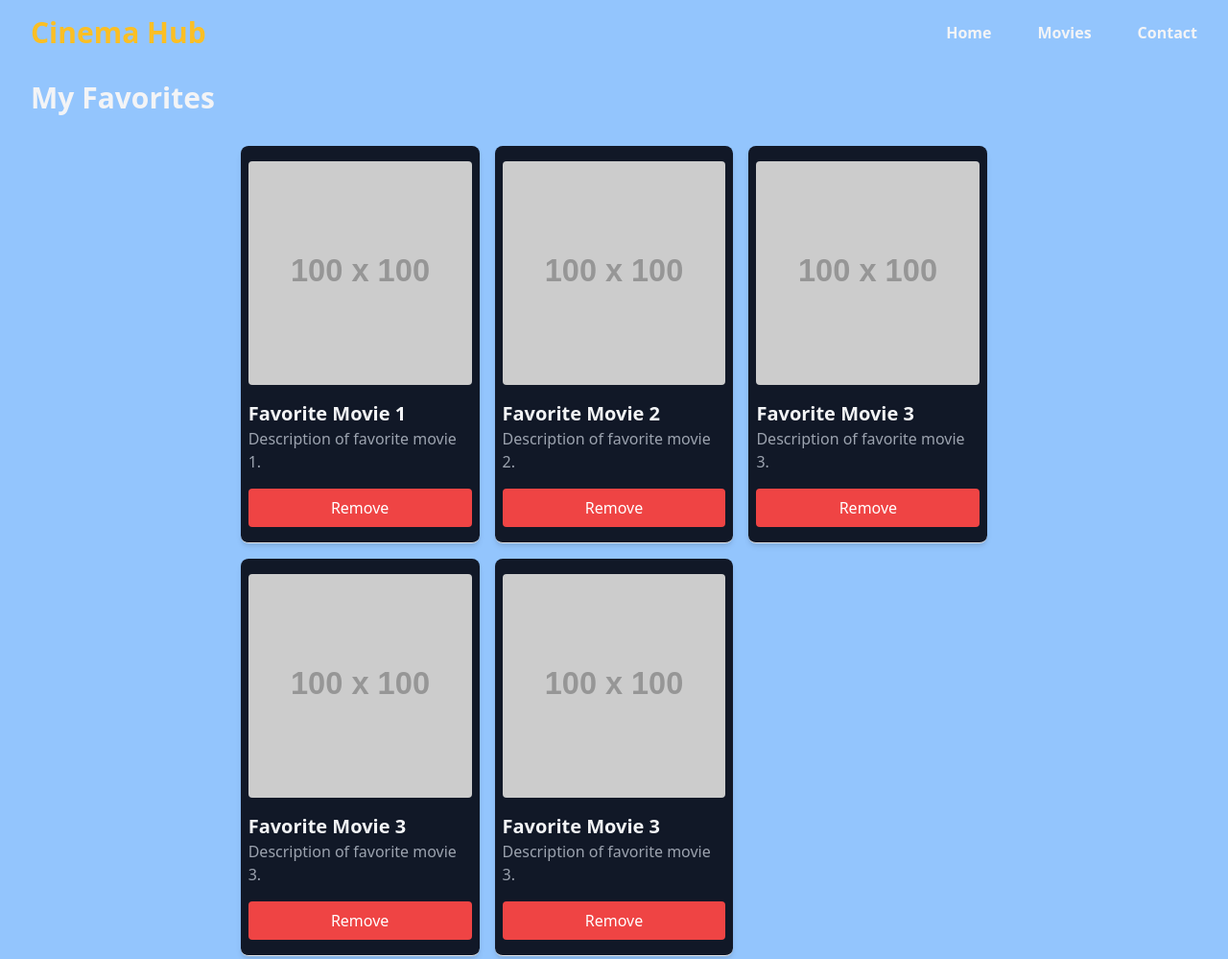
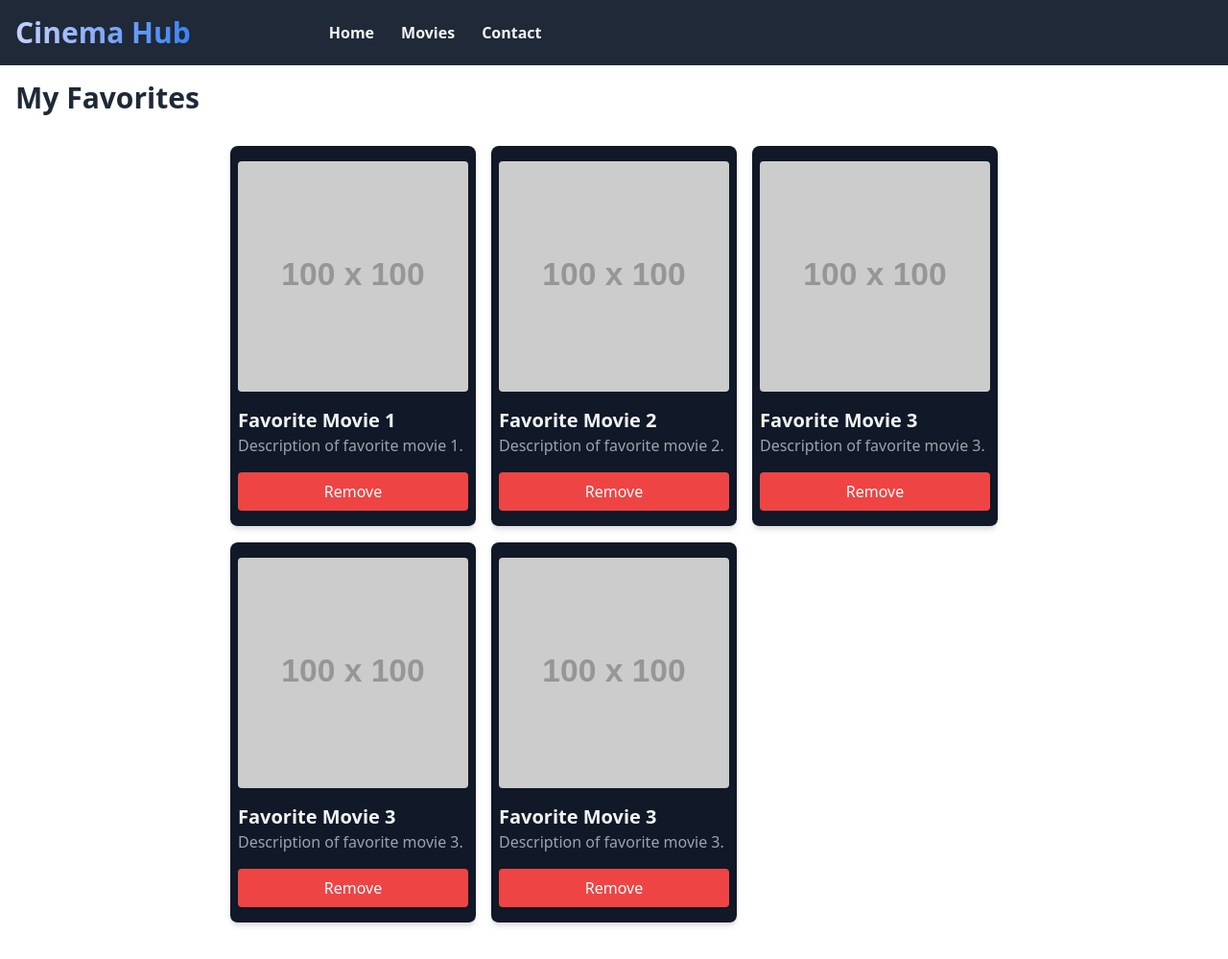
Before and after one commit to DyaaElabasiry/Movies, a plain HTML site: page src/favs/favs.html in a window 1280 px wide. Shown: the whole page at 96% size. Drawn offline with nearby package versions, Linux system fonts and the light colour scheme; placeholder pictures from the web are drawn by us.

Commit message:
added header and favs.js file and adjusted the style to match home

```diff
--- a/src/favs/favs.html
+++ b/src/favs/favs.html
@@ -8,22 +8,33 @@
       rel="stylesheet"
     />
   </head>
-  <body class="text-gray-100 bg-blue-300 mx-4">
-    <header class="">
-   <div class="container mx-auto px-4 py-4 flex justify-between items-center flex-wrap">
-  <h1 class="text-2xl sm:text-3xl font-bold text-left text-yellow-400 sm:mr-36">Cinema Hub</h1>
-  <nav class="mt-4 sm:mt-0">
-    <ul class="flex space-x-4 sm:space-x-12">
-      <li><a href="#" class="hover:text-yellow-300 font-bold">Home</a></li>
-      <li><a href="#" class="hover:text-yellow-300 font-bold">Movies</a></li>
-      <li><a href="#" class="hover:text-yellow-300 font-bold">Contact</a></li>
-    </ul>
-</nav>
+  <body class="text-gray-100 bg-white-300">
+   <!-- Header Section -->
+<header class="bg-gray-800 top-0 z-10">
+  <div class="container mx-auto px-4 py-4 flex items-center flex-wrap">
+    <h1 class="text-2xl sm:text-3xl font-bold text-left sm:mr-36 bg-gradient-to-r from-indigo-200 to-blue-500 text-transparent bg-clip-text">Cinema Hub</h1>
+    <nav class="mt-3 sm:mt-0 flex-grow">
+      <ul class="flex sm:space-x-7 justify-start">
+        <li><a href="#" class="hover:text-yellow-300 font-bold">Home</a></li>
+        <li class="relative group">
+          <a href="#" class="hover:text-yellow-300 font-bold">Movies</a>
+           <!-- Dropdown Menu -->
+<div class="absolute left-0 hidden group-hover:block bg-white divide-y divide-gray-100 rounded-lg shadow w-44 z-30" id="DropdownMenu">
+  <ul class="py-2 text-sm">
+    <li><a href="#" class="block px-4 py-2 hover:bg-gray-100 text-gray-900 hover:text-gray-900" id="Trending">Trending</a></li>
+    <li><a href="#" class="block px-4 py-2 hover:bg-gray-100 text-gray-900 hover:text-gray-900" id="Tvshows">TV Shows</a></li>
+    <li><a href="#" class="block px-4 py-2 hover:bg-gray-100 text-gray-900 hover:text-gray-900" id="People">People</a></li>
+  </ul>
 </div>
 
+        </li>
+        <li><a href="#" class="hover:text-yellow-300 font-bold">Contact</a></li>
+      </ul>
+    </nav>
+  </div>
 </header>
 <div class="container mx-auto p-4">
-<h1 class="text-3xl font-bold mb-4">My Favorites</h1>
+<h1 class="text-3xl text-gray-800 font-bold mb-4">My Favorites</h1>
 <div class="rounded-lg p-4 lg:w-2/3 mx-auto">
     <ul class="grid grid-cols-1 sm:grid-cols-2 lg:grid-cols-3 gap-4 justify-items-center">
       <li class="bg-gray-900 border-b rounded-lg shadow-md border-gray-200 py-4 w-full px-2 h-full flex flex-col">
@@ -69,5 +80,6 @@
     </ul>
   </div>
 </div>
+<script src="./favs.js"></script>
   </body>
 </html>
```
